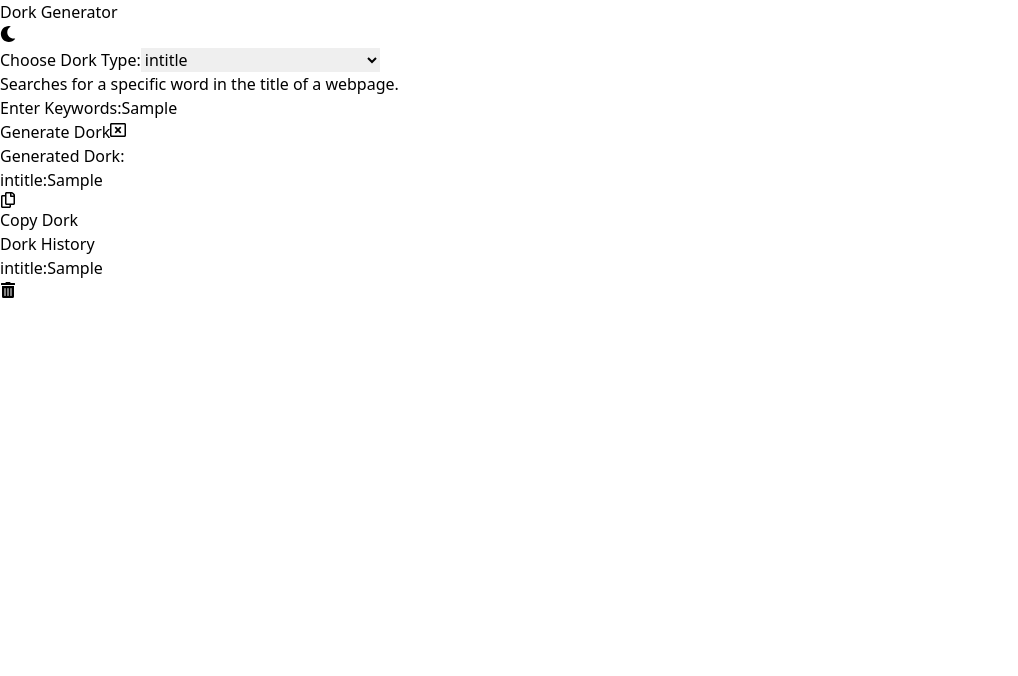
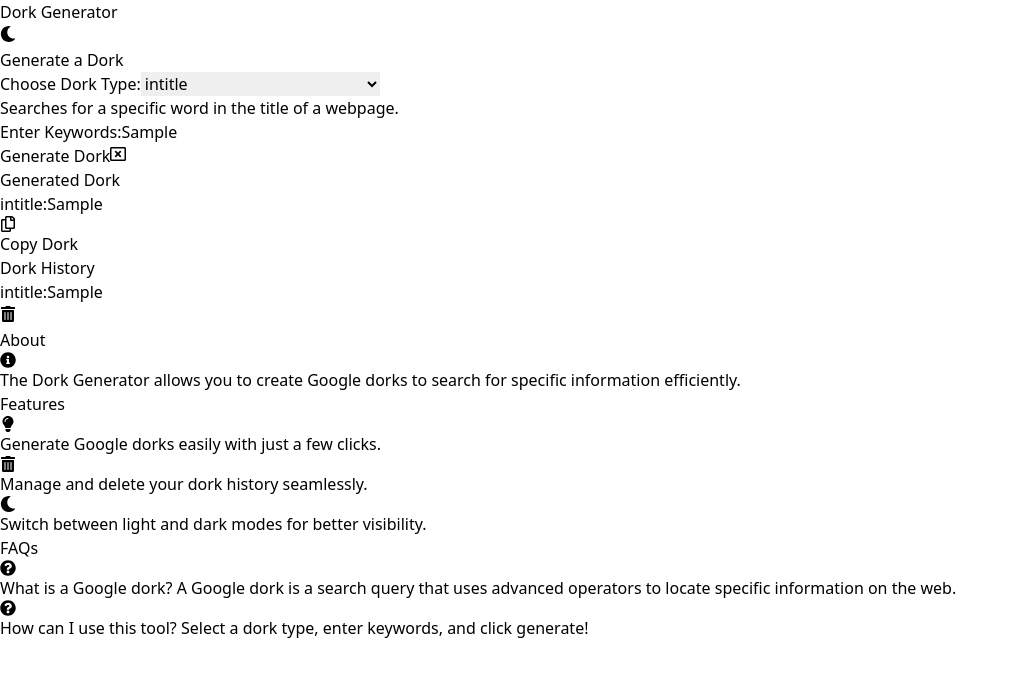
Before and after one commit to ltxstudio/kju, a React (Vite) app: page / in a window 1280 px wide. Both pictures are taken after typing "Sample" into the empty fields and a click on the button "Generate Dork". Shown: the top 676 px of the page, without its empty margins (0-1018 px from the left). Built offline with nearby package versions, Linux system fonts and the light colour scheme.

Commit message:
Update DorkGenerator.jsx

```diff
--- a/src/components/DorkGenerator.jsx
+++ b/src/components/DorkGenerator.jsx
@@ -1,6 +1,15 @@
 import { useState } from "react";
-import { FaRegCopy, FaMoon, FaSun, FaRegWindowClose, FaTrashAlt } from "react-icons/fa";
-import { dorkTypes, dorkDescriptions } from '../data/dorks'; // Import the dork types and descriptions
+import {
+  FaRegCopy,
+  FaMoon,
+  FaSun,
+  FaRegWindowClose,
+  FaTrashAlt,
+  FaInfoCircle,
+  FaLightbulb,
+  FaQuestionCircle,
+} from "react-icons/fa";
+import { dorkTypes, dorkDescriptions } from "../data/dorks";
 
 const DorkGenerator = () => {
   const [dorkType, setDorkType] = useState("intitle");
@@ -21,7 +30,7 @@ const DorkGenerator = () => {
       setGeneratedDork(dork);
       setDorkHistory((prevHistory) => [dork, ...prevHistory]);
       setLoading(false);
-    }, 500); // simulate loading delay
+    }, 500);
   };
 
   const handleCopyDork = () => {
@@ -43,22 +52,33 @@ const DorkGenerator = () => {
   };
 
   return (
-    <div className={`${darkMode ? "bg-gray-900 text-white" : "bg-white text-gray-900"} min-h-screen transition-colors duration-300`}>
-      <div className="max-w-lg mx-auto p-6 rounded-lg shadow-lg mt-10">
-        <div className="flex justify-between items-center mb-6">
-          <h1 className="text-3xl font-bold text-center mb-6">Dork Generator</h1>
-          <button onClick={handleToggleDarkMode} className="p-2 rounded-full">
+    <div
+      className={`${
+        darkMode ? "bg-gray-900 text-white" : "bg-white text-gray-900"
+      } min-h-screen transition-colors duration-300`}
+    >
+      <div className="max-w-4xl mx-auto p-6 rounded-lg shadow-lg mt-10">
+        <header className="flex justify-between items-center mb-8">
+          <h1 className="text-4xl font-extrabold text-center">Dork Generator</h1>
+          <button
+            onClick={handleToggleDarkMode}
+            className="p-3 rounded-full focus:outline-none"
+          >
             {darkMode ? <FaSun className="text-yellow-400" /> : <FaMoon className="text-gray-600" />}
           </button>
-        </div>
+        </header>
 
-        <div className="mb-4">
-          <label htmlFor="dork-type" className="block font-medium">Choose Dork Type:</label>
+        <section className="grid grid-cols-1 lg:grid-cols-2 gap-6">
+          <div>
+            <h2 className="text-xl font-semibold mb-4">Generate a Dork</h2>
+            <label htmlFor="dork-type" className="block font-medium">
+              Choose Dork Type:
+            </label>
             <select
               id="dork-type"
               value={dorkType}
               onChange={(e) => setDorkType(e.target.value)}
-            className="w-full p-3 border border-gray-300 rounded-lg mt-2"
+              className="w-full p-3 border rounded-lg mt-2"
             >
               {dorkTypes.map((type) => (
                 <option key={type} value={type}>
@@ -66,25 +86,24 @@ const DorkGenerator = () => {
                 </option>
               ))}
             </select>
-          <p className="mt-2 text-gray-600 text-sm">{dorkDescriptions[dorkType]}</p>
-        </div>
+            <p className="mt-2 text-sm text-gray-500">{dorkDescriptions[dorkType]}</p>
 
-        <div className="mb-4">
-          <label htmlFor="keywords" className="block font-medium">Enter Keywords:</label>
+            <label htmlFor="keywords" className="block font-medium mt-4">
+              Enter Keywords:
+            </label>
             <input
               type="text"
               id="keywords"
               value={keywords}
               onChange={(e) => setKeywords(e.target.value)}
               placeholder="e.g., login page"
-            className="w-full p-3 border border-gray-300 rounded-lg mt-2"
+              className="w-full p-3 border rounded-lg mt-2"
             />
-        </div>
 
-        <div className="flex justify-between items-center mb-4">
+            <div className="flex justify-between items-center mt-4">
               <button
                 onClick={handleGenerateDork}
-            className="w-full p-3 bg-blue-600 text-white rounded-lg hover:bg-blue-700 focus:outline-none focus:ring-2 focus:ring-blue-500"
+                className="w-full bg-blue-600 text-white p-3 rounded-lg hover:bg-blue-700 focus:outline-none focus:ring-2 focus:ring-blue-500"
               >
                 {loading ? "Generating..." : "Generate Dork"}
               </button>
@@ -95,34 +114,87 @@ const DorkGenerator = () => {
                 <FaRegWindowClose />
               </button>
             </div>
+          </div>
 
           {generatedDork && (
-          <div className="mt-6 text-center">
-            <h2 className="text-xl font-semibold">Generated Dork:</h2>
-            <p className="font-medium">{generatedDork}</p>
+            <div className="p-6 bg-gray-100 rounded-lg">
+              <h2 className="text-xl font-semibold">Generated Dork</h2>
+              <p className="mt-2">{generatedDork}</p>
               <button
                 onClick={handleCopyDork}
-              className="mt-4 p-2 bg-gray-200 text-gray-700 rounded-lg hover:bg-gray-300"
+                className="mt-4 p-2 bg-gray-200 rounded-lg hover:bg-gray-300"
               >
                 <FaRegCopy className="inline mr-2" /> Copy Dork
               </button>
             </div>
           )}
+        </section>
 
-        <div className="mt-6">
-          <h2 className="text-lg font-medium mb-3">Dork History</h2>
-          <div className="space-y-2">
+        <section className="mt-10">
+          <h2 className="text-xl font-semibold mb-4">Dork History</h2>
+          {dorkHistory.length > 0 ? (
+            <ul className="space-y-3">
               {dorkHistory.map((dork, index) => (
-              <div key={index} className="bg-gray-100 p-2 rounded-md flex justify-between items-center">
+                <li
+                  key={index}
+                  className="bg-gray-200 p-3 rounded-lg flex justify-between items-center"
+                >
                   <p>{dork}</p>
-                <button onClick={() => handleDeleteHistory(dork)} className="text-red-500 hover:text-red-700">
+                  <button
+                    onClick={() => handleDeleteHistory(dork)}
+                    className="text-red-500 hover:text-red-700"
+                  >
                     <FaTrashAlt />
                   </button>
+                </li>
+              ))}
+            </ul>
+          ) : (
+            <p className="text-gray-500">No dorks generated yet.</p>
+          )}
+        </section>
+
+        <section className="mt-10">
+          <h2 className="text-xl font-semibold mb-4">About</h2>
+          <div className="flex items-center gap-3">
+            <FaInfoCircle className="text-blue-500 text-2xl" />
+            <p className="text-gray-600">
+              The Dork Generator allows you to create Google dorks to search for specific information efficiently.
+            </p>
           </div>
-            ))}
+        </section>
+
+        <section className="mt-10">
+          <h2 className="text-xl font-semibold mb-4">Features</h2>
+          <div className="space-y-4">
+            <div className="flex items-center gap-3">
+              <FaLightbulb className="text-yellow-500 text-2xl" />
+              <p>Generate Google dorks easily with just a few clicks.</p>
+            </div>
+            <div className="flex items-center gap-3">
+              <FaTrashAlt className="text-red-500 text-2xl" />
+              <p>Manage and delete your dork history seamlessly.</p>
+            </div>
+            <div className="flex items-center gap-3">
+              <FaMoon className="text-gray-600 text-2xl" />
+              <p>Switch between light and dark modes for better visibility.</p>
             </div>
           </div>
+        </section>
 
+        <section className="mt-10">
+          <h2 className="text-xl font-semibold mb-4">FAQs</h2>
+          <div className="space-y-4">
+            <div className="flex items-center gap-3">
+              <FaQuestionCircle className="text-green-500 text-2xl" />
+              <p>What is a Google dork? A Google dork is a search query that uses advanced operators to locate specific information on the web.</p>
+            </div>
+            <div className="flex items-center gap-3">
+              <FaQuestionCircle className="text-green-500 text-2xl" />
+              <p>How can I use this tool? Select a dork type, enter keywords, and click generate!</p>
+            </div>
+          </div>
+        </section>
       </div>
     </div>
   );
```
Lines whose indentation alone changed are shown as unchanged.
